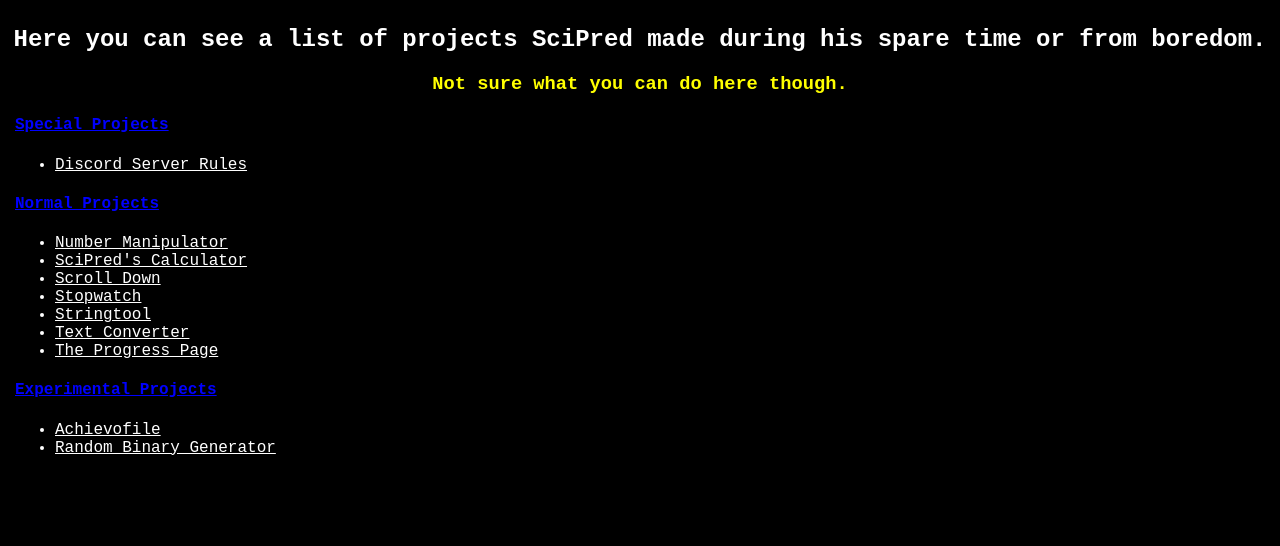
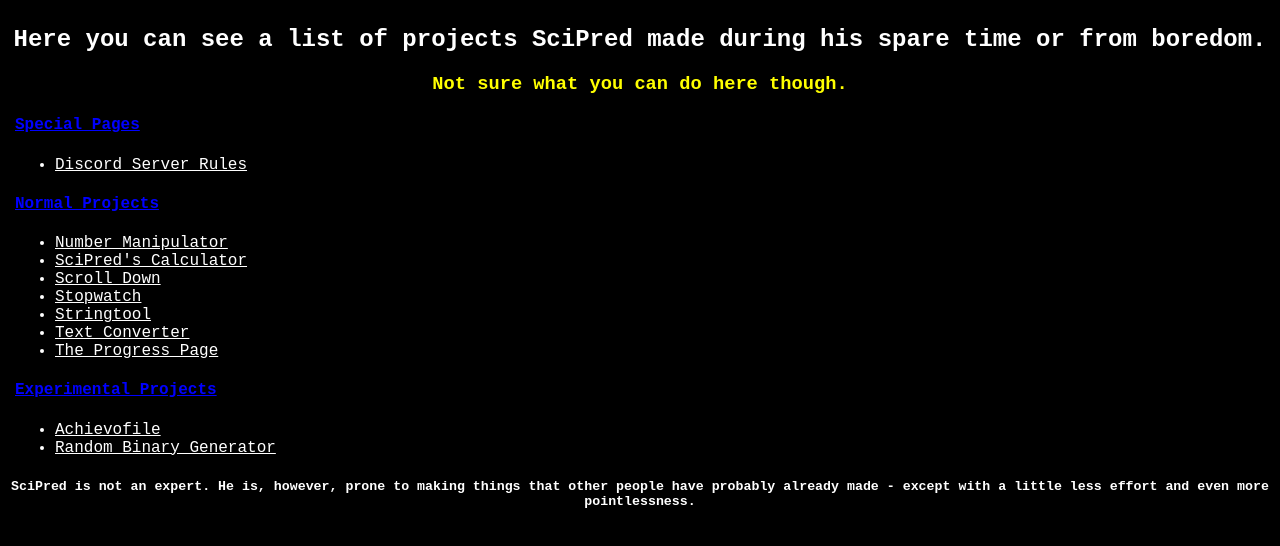
Before and after one commit to SciPreda/scipreda.github.io, a plain HTML site: page index.html in a window 1280 px wide. Shown: the part 72-618 px from the top of the page. Drawn offline with Linux system fonts and the light colour scheme.

Commit message:
updating the main page
because why not

```diff
--- a/index.html
+++ b/index.html
@@ -74,7 +74,7 @@
 	<h2>Here you can see a list of projects SciPred made during his spare time or from boredom.</h2>
 	<h3></h3>
 
-	<h4>Special Projects</h4>
+	<h4>Special Pages</h4>
 	<ul>
 	<li><a href="./discordrules.html" class="specs">Discord Server Rules</a></li>
 	</ul>
@@ -94,6 +94,7 @@
 	<li><a href="./experimental/RandomBinGen/" class="specs">Random Binary Generator</a></li>
 	</ul>
 
+	<h5>SciPred is not an expert. He is, however, prone to making things that other people have probably already made - except with a little less effort and even more pointlessness.</h5>
 </section>
 
 <script>
```
